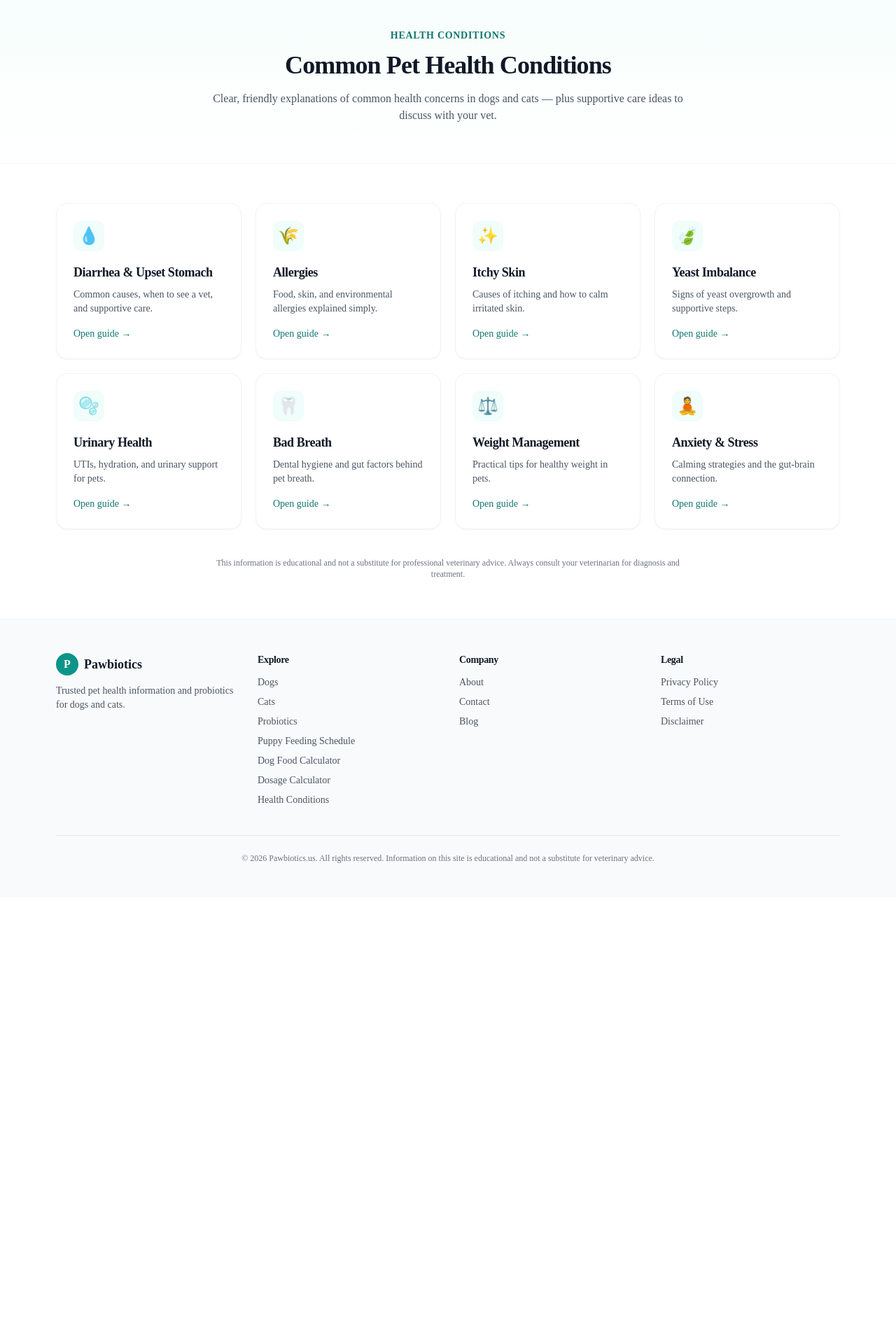
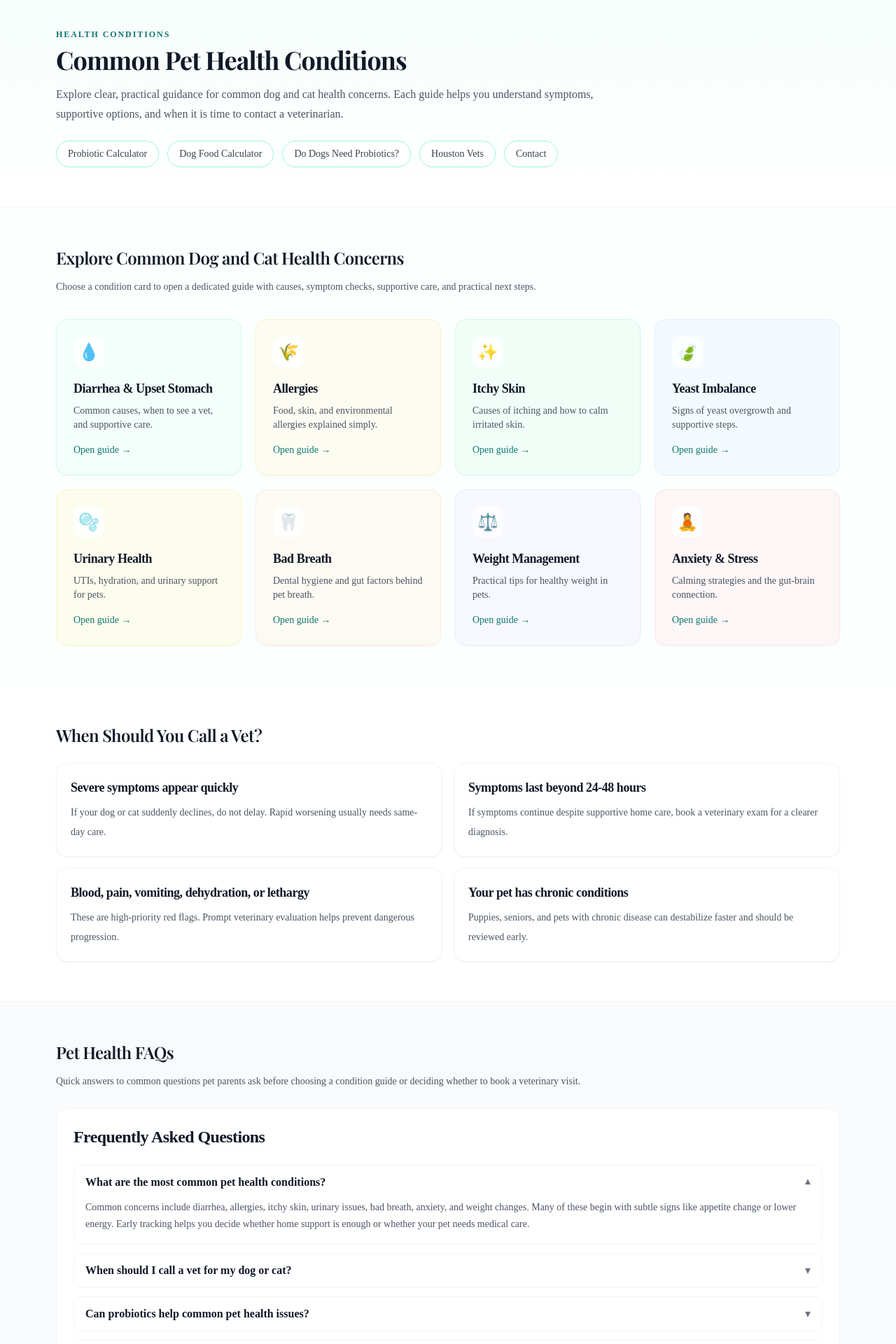
Before and after one commit to seocatalyst2-png/pawbiotics-project, a Next.js app: page /health-conditions in a window 1280 px wide. Shown: the part 80-2000 px from the top of the page at 70% size. Before the commit the page ends 1362 px from the top, so only its background shows below. Built offline with nearby package versions, Linux system fonts and the light colour scheme; a web font is replaced by a local one.

Commit message:
improve health conditions page UI SEO and FAQ

```diff
--- a/app/health-conditions/page.tsx
+++ b/app/health-conditions/page.tsx
@@ -1,7 +1,10 @@
 import type { Metadata } from "next";
+import Link from "next/link";
 import Container from "@/components/Container";
-import PageHeader from "@/components/PageHeader";
 import CategoryCard from "@/components/CategoryCard";
+import FaqAccordion from "@/components/seo/FaqAccordion";
+import { FAQSchema } from "@/components/seo/Schema";
+import type { FAQItem } from "@/lib/seo";
 
 export const metadata: Metadata = {
   title: "Pet Health Conditions",
@@ -25,72 +28,209 @@ const conditions = [
     title: "Diarrhea & Upset Stomach",
     description: "Common causes, when to see a vet, and supportive care.",
     icon: "💧",
+    cardClassName: "border-teal-100 bg-teal-50/60 hover:border-teal-200",
+    iconClassName: "bg-white/80",
   },
   {
     href: "/health-conditions/allergies",
     title: "Allergies",
     description: "Food, skin, and environmental allergies explained simply.",
     icon: "🌾",
+    cardClassName: "border-amber-100 bg-amber-50/60 hover:border-amber-200",
+    iconClassName: "bg-white/80",
   },
   {
     href: "/health-conditions/itchy-skin",
     title: "Itchy Skin",
     description: "Causes of itching and how to calm irritated skin.",
     icon: "✨",
+    cardClassName: "border-emerald-100 bg-emerald-50/60 hover:border-emerald-200",
+    iconClassName: "bg-white/80",
   },
   {
     href: "/health-conditions/yeast-imbalance",
     title: "Yeast Imbalance",
     description: "Signs of yeast overgrowth and supportive steps.",
     icon: "🍃",
+    cardClassName: "border-sky-100 bg-sky-50/60 hover:border-sky-200",
+    iconClassName: "bg-white/80",
   },
   {
     href: "/health-conditions/urinary-health",
     title: "Urinary Health",
     description: "UTIs, hydration, and urinary support for pets.",
     icon: "🫧",
+    cardClassName: "border-yellow-100 bg-yellow-50/70 hover:border-yellow-200",
+    iconClassName: "bg-white/80",
   },
   {
     href: "/health-conditions/bad-breath",
     title: "Bad Breath",
     description: "Dental hygiene and gut factors behind pet breath.",
     icon: "🦷",
+    cardClassName: "border-orange-100 bg-orange-50/60 hover:border-orange-200",
+    iconClassName: "bg-white/80",
   },
   {
     href: "/health-conditions/weight-management",
     title: "Weight Management",
     description: "Practical tips for healthy weight in pets.",
     icon: "⚖️",
+    cardClassName: "border-violet-100 bg-violet-50/60 hover:border-violet-200",
+    iconClassName: "bg-white/80",
   },
   {
     href: "/health-conditions/anxiety-stress",
     title: "Anxiety & Stress",
     description: "Calming strategies and the gut-brain connection.",
     icon: "🧘",
+    cardClassName: "border-rose-100 bg-rose-50/60 hover:border-rose-200",
+    iconClassName: "bg-white/80",
+  },
+];
+
+const vetWarningCards = [
+  {
+    title: "Severe symptoms appear quickly",
+    description:
+      "If your dog or cat suddenly declines, do not delay. Rapid worsening usually needs same-day care.",
+  },
+  {
+    title: "Symptoms last beyond 24-48 hours",
+    description:
+      "If symptoms continue despite supportive home care, book a veterinary exam for a clearer diagnosis.",
+  },
+  {
+    title: "Blood, pain, vomiting, dehydration, or lethargy",
+    description:
+      "These are high-priority red flags. Prompt veterinary evaluation helps prevent dangerous progression.",
+  },
+  {
+    title: "Your pet has chronic conditions",
+    description:
+      "Puppies, seniors, and pets with chronic disease can destabilize faster and should be reviewed early.",
+  },
+];
+
+const healthFaqs: FAQItem[] = [
+  {
+    question: "What are the most common pet health conditions?",
+    answer:
+      "Common concerns include diarrhea, allergies, itchy skin, urinary issues, bad breath, anxiety, and weight changes. Many of these begin with subtle signs like appetite change or lower energy. Early tracking helps you decide whether home support is enough or whether your pet needs medical care.",
+  },
+  {
+    question: "When should I call a vet for my dog or cat?",
+    answer:
+      "Call your vet when symptoms are severe, persist beyond 24 to 48 hours, or include red flags such as blood, repeated vomiting, dehydration, pain, or lethargy. Pets with chronic illness, very young pets, and seniors should usually be seen sooner rather than later.",
+  },
+  {
+    question: "Can probiotics help common pet health issues?",
+    answer:
+      "In many mild digestive and stress-related cases, probiotics may support gut balance as part of a broader routine. They are not a replacement for diagnosis when symptoms are severe or persistent. Use pet-specific products and discuss strain/dose choices with your veterinarian.",
+  },
+  {
+    question: "Are these guides a substitute for veterinary care?",
+    answer:
+      "No. These guides are educational and designed to help you recognize patterns and make faster care decisions. They support conversations with your veterinarian but do not replace professional diagnosis, testing, or treatment plans.",
+  },
+  {
+    question: "How do I know if my pet's symptoms are serious?",
+    answer:
+      "Serious signs include sudden weakness, dehydration, persistent vomiting, blood in stool/urine, breathing difficulty, ongoing pain, or refusal to eat and drink. If you are uncertain, it is safer to call your vet early and share a concise symptom timeline.",
+  },
+  {
+    question: "Should I use a local vet for recurring symptoms?",
+    answer:
+      "Yes. Recurring symptoms usually need continuity, follow-up, and sometimes diagnostic testing over time. A trusted local clinic can track patterns across visits and adjust treatment more accurately than one-off urgent care alone.",
   },
 ];
 
 export default function HealthConditionsPage() {
   return (
     <>
-      <PageHeader
-        eyebrow="Health Conditions"
-        title="Common Pet Health Conditions"
-        description="Clear, friendly explanations of common health concerns in dogs and cats — plus supportive care ideas to discuss with your vet."
-      />
+      <FAQSchema faqs={healthFaqs} />
 
-      <section className="py-14">
+      <section className="border-b border-gray-100 bg-gradient-to-b from-brand-50/60 to-white py-14">
         <Container>
-          <div className="grid gap-5 sm:grid-cols-2 lg:grid-cols-4">
+          <p className="text-xs font-semibold uppercase tracking-[0.16em] text-brand-700">
+            Health Conditions
+          </p>
+          <h1 className="mt-2 font-serif text-3xl font-bold text-gray-900 sm:text-4xl">
+            Common Pet Health Conditions
+          </h1>
+          <p className="mt-4 max-w-3xl text-base leading-7 text-gray-600">
+            Explore clear, practical guidance for common dog and cat health concerns. Each guide helps
+            you understand symptoms, supportive options, and when it is time to contact a veterinarian.
+          </p>
+
+          <div className="mt-6 flex flex-wrap gap-3">
+            <Link href="/tools/probiotic-calculator" className="rounded-full border border-brand-200 bg-white px-4 py-2 text-sm font-medium text-gray-700 hover:border-brand-300 hover:text-brand-700">
+              Probiotic Calculator
+            </Link>
+            <Link href="/tools/dog-food-calculator" className="rounded-full border border-brand-200 bg-white px-4 py-2 text-sm font-medium text-gray-700 hover:border-brand-300 hover:text-brand-700">
+              Dog Food Calculator
+            </Link>
+            <Link href="/blog/do-dogs-need-probiotics" className="rounded-full border border-brand-200 bg-white px-4 py-2 text-sm font-medium text-gray-700 hover:border-brand-300 hover:text-brand-700">
+              Do Dogs Need Probiotics?
+            </Link>
+            <Link href="/vets/houston-tx" className="rounded-full border border-brand-200 bg-white px-4 py-2 text-sm font-medium text-gray-700 hover:border-brand-300 hover:text-brand-700">
+              Houston Vets
+            </Link>
+            <Link href="/contact" className="rounded-full border border-brand-200 bg-white px-4 py-2 text-sm font-medium text-gray-700 hover:border-brand-300 hover:text-brand-700">
+              Contact
+            </Link>
+          </div>
+        </Container>
+      </section>
+
+      <section className="bg-brand-50/30 py-14">
+        <Container>
+          <h2 className="font-serif text-2xl font-semibold text-gray-900">
+            Explore Common Dog and Cat Health Concerns
+          </h2>
+          <p className="mt-3 max-w-3xl text-sm leading-7 text-gray-600">
+            Choose a condition card to open a dedicated guide with causes, symptom checks, supportive
+            care, and practical next steps.
+          </p>
+
+          <div className="mt-8 grid gap-5 sm:grid-cols-2 lg:grid-cols-4">
             {conditions.map((c) => (
               <CategoryCard key={c.title} {...c} />
             ))}
           </div>
+        </Container>
+      </section>
 
-          <p className="mx-auto mt-10 max-w-2xl text-center text-xs text-gray-500">
-            This information is educational and not a substitute for
-            professional veterinary advice. Always consult your veterinarian for
-            diagnosis and treatment.
+      <section className="py-14">
+        <Container>
+          <h2 className="font-serif text-2xl font-semibold text-gray-900">When Should You Call a Vet?</h2>
+          <div className="mt-6 grid gap-4 md:grid-cols-2">
+            {vetWarningCards.map((item) => (
+              <article
+                key={item.title}
+                className="rounded-2xl border border-gray-100 bg-white p-5 shadow-sm transition-all duration-200 hover:-translate-y-1 hover:shadow-md"
+              >
+                <h3 className="text-lg font-semibold text-gray-900">{item.title}</h3>
+                <p className="mt-2 text-sm leading-7 text-gray-600">{item.description}</p>
+              </article>
+            ))}
+          </div>
+        </Container>
+      </section>
+
+      <section className="border-t border-gray-100 bg-gray-50 py-14">
+        <Container>
+          <h2 className="font-serif text-2xl font-semibold text-gray-900">Pet Health FAQs</h2>
+          <p className="mt-3 max-w-3xl text-sm leading-7 text-gray-600">
+            Quick answers to common questions pet parents ask before choosing a condition guide or
+            deciding whether to book a veterinary visit.
+          </p>
+          <div className="mt-6">
+            <FaqAccordion items={healthFaqs} />
+          </div>
+          <p className="mx-auto mt-8 max-w-2xl text-center text-xs text-gray-500">
+            This information is educational and not a substitute for professional veterinary advice.
+            Always consult your veterinarian for diagnosis and treatment.
           </p>
         </Container>
       </section>
--- a/components/CategoryCard.tsx
+++ b/components/CategoryCard.tsx
@@ -5,20 +5,30 @@ export default function CategoryCard({
   title,
   description,
   icon,
+  cardClassName,
+  iconClassName,
 }: {
   href: string;
   title: string;
   description: string;
   icon?: string;
+  cardClassName?: string;
+  iconClassName?: string;
 }) {
   return (
     <Link
       href={href}
-      className="group block cursor-pointer rounded-2xl border border-gray-100 bg-white p-6 shadow-sm transition hover:-translate-y-0.5 hover:border-brand-200 hover:shadow-md focus-visible:outline-none focus-visible:ring-2 focus-visible:ring-brand-300"
+      className={`group block cursor-pointer rounded-2xl border p-6 shadow-sm transition-all duration-300 hover:-translate-y-1 hover:shadow-md focus-visible:outline-none focus-visible:ring-2 focus-visible:ring-brand-300 ${
+        cardClassName ?? "border-gray-100 bg-white hover:border-brand-200"
+      }`}
       aria-label={`Open ${title} guide`}
     >
       {icon && (
-        <div className="mb-4 flex h-11 w-11 items-center justify-center rounded-xl bg-brand-50 text-2xl">
+        <div
+          className={`mb-4 flex h-11 w-11 items-center justify-center rounded-xl text-2xl ${
+            iconClassName ?? "bg-brand-50"
+          }`}
+        >
           {icon}
         </div>
       )}
```
